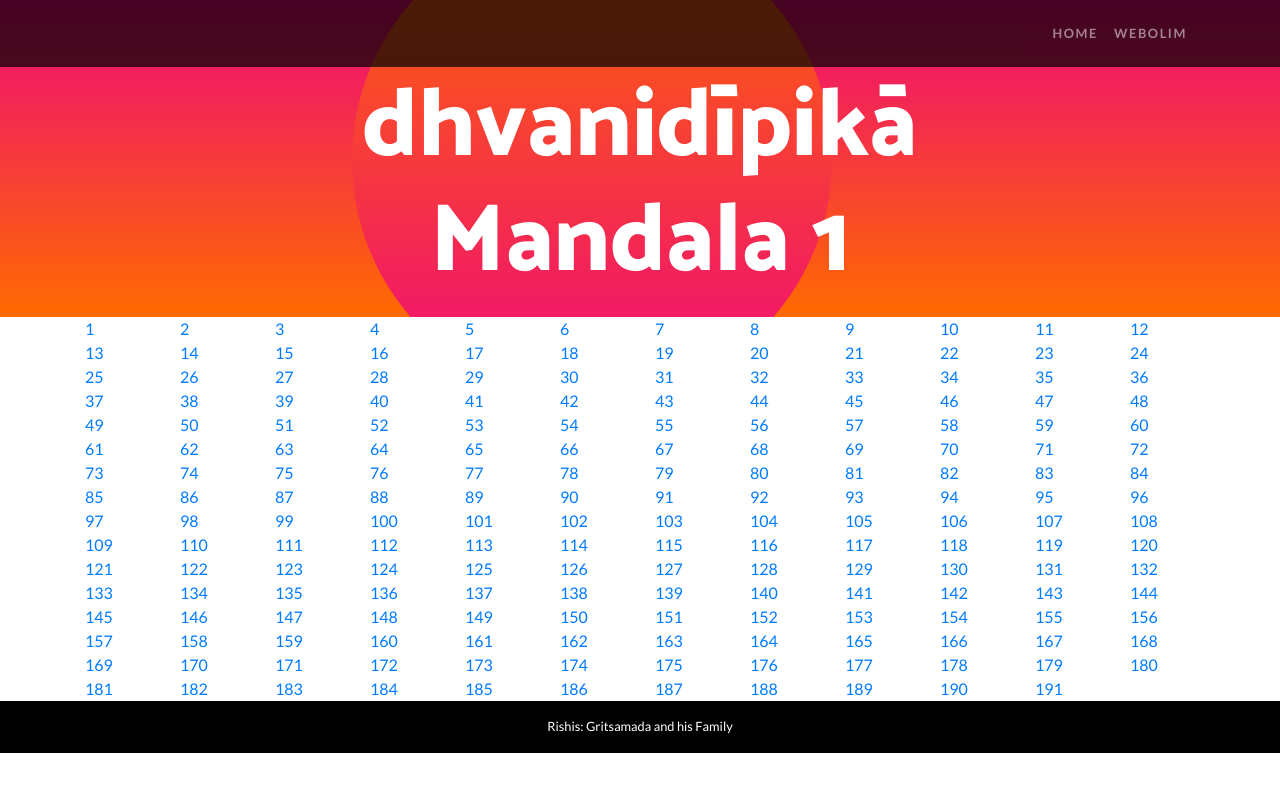
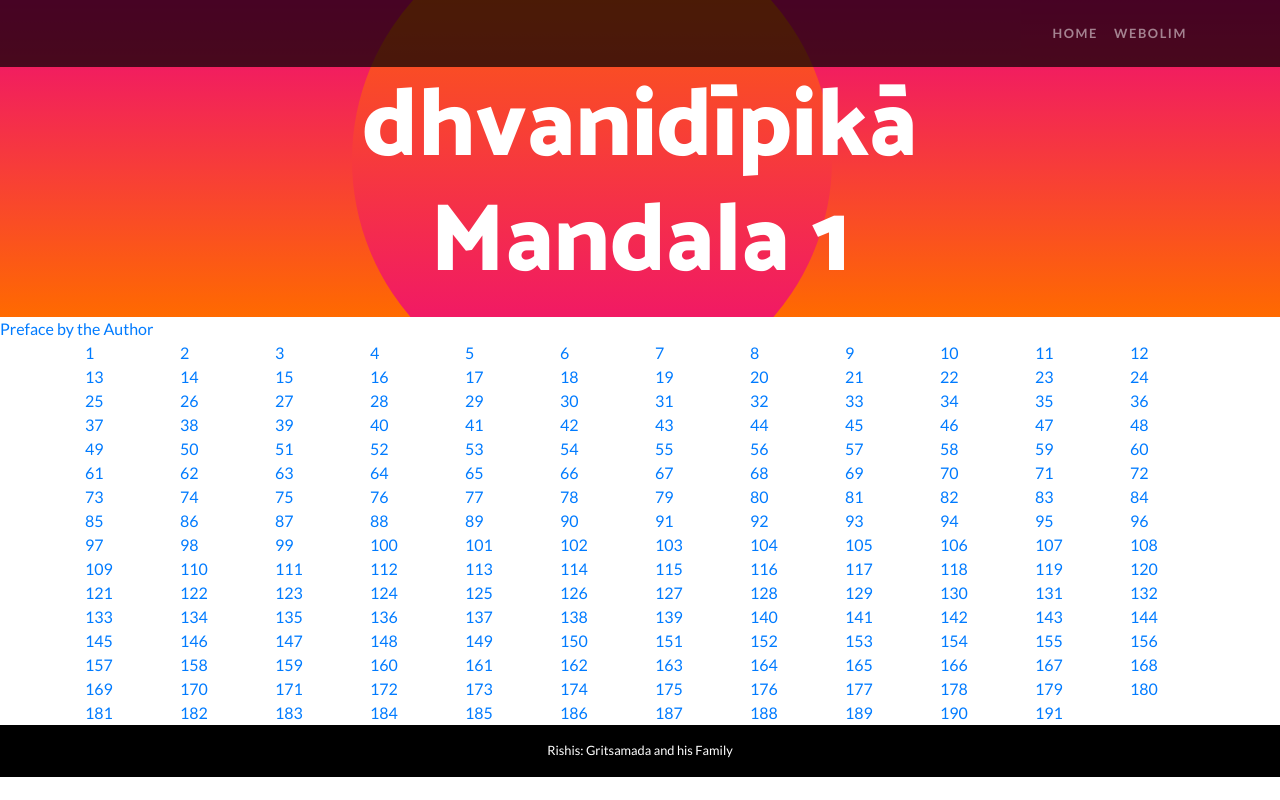
Before and after one commit to ashruth2357/dhvanidipika.github.io, a website: page mandala1.html in a window 1280 px wide. Drawn offline with Linux system fonts and the light colour scheme.

Commit message:
added preface

```diff
--- a/mandala1.html
+++ b/mandala1.html
@@ -51,6 +51,7 @@
         </div>
         <div class="bg-circle-4 bg-circle"></div>
       </header>
+      <a href="rigveda/pdf/Mandala1/0.pdf">Preface by the Author</a>
     <div id="suktaTable" class="container">
 
     </div>
@@ -61,6 +62,7 @@
         </div>
         <!-- /.container -->
       </footer>
+
     <script>
         var totSuktams = 191;
         var totRows = Math.ceil(totSuktams/12);
```
Also changed, not shown: img/01.jpg (deleted), img/02.jpg (deleted), img/03.jpg (deleted), 1 other file.
